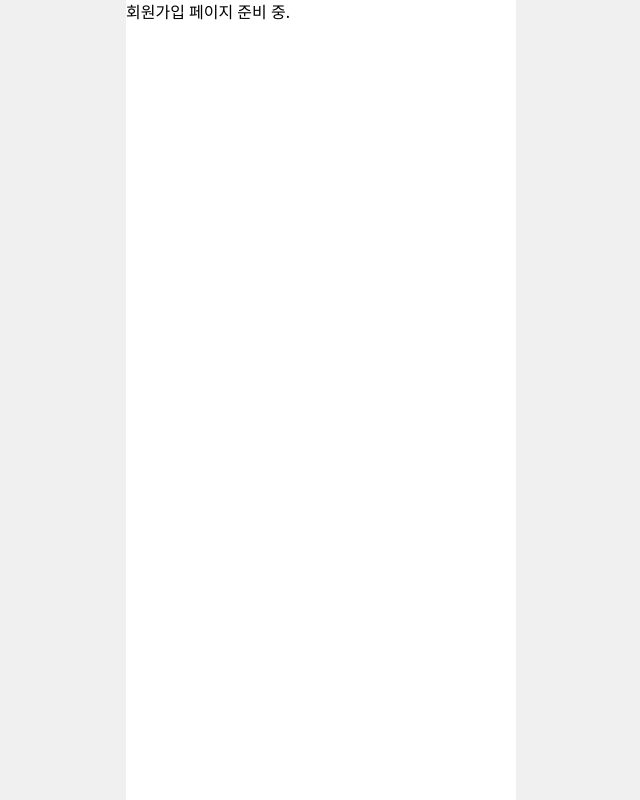
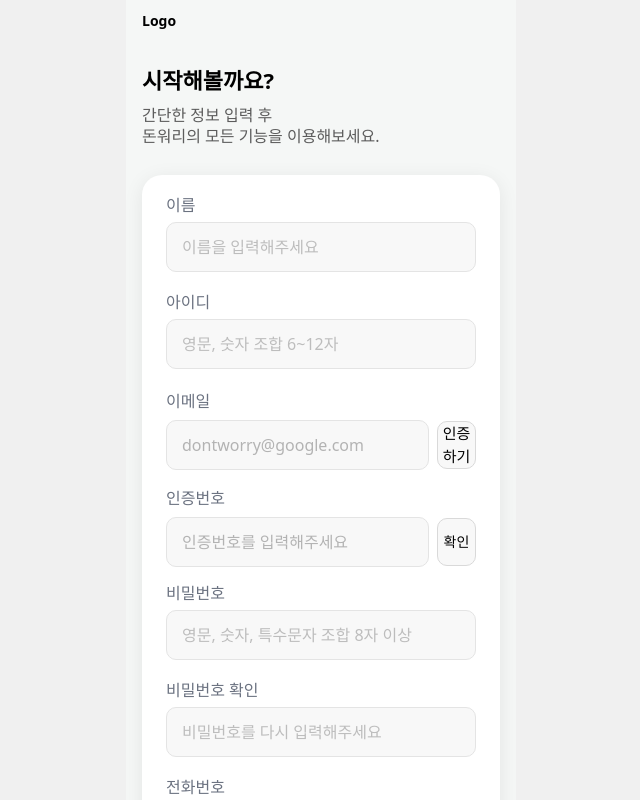
Before and after one commit to SWUWEB/DonWorry-FE, a React (Vite) app: page /signup in a window 1280 px wide. Shown: the top 800 px of the page, without its empty margins (319-959 px from the left). Built offline with nearby package versions, Linux system fonts and the light colour scheme; a web font is replaced by a local one.

Commit message:
feat: implement signup UI

```diff
--- /dev/null
+++ b/src/features/auth/SignUp.module.css
@@ -0,0 +1,56 @@
+.authWrapper {
+  width: 390px;
+  display: flex;
+  flex-direction: column;
+  align-items: center;
+  margin-top: 0;
+}
+
+.container {
+  min-height: 100vh;
+  background-color: #f5f7f6;
+  display: flex;
+  flex-direction: column;
+  align-items: center;
+}
+
+.topSection {
+  width: 358px;
+  display: flex;
+  flex-direction: column;
+  align-items: flex-start;
+  margin-top: 10px;
+}
+
+.logo {
+  font-size: 14px;
+  font-weight: 700;
+  margin-bottom: 36px;
+}
+
+.title {
+  font-size: 22px;
+  font-weight: 600;
+  line-height: 1.2;
+  margin: 0;
+}
+
+.description {
+  margin-top: 12px;
+  font-size: 16px;
+  font-weight: 400;
+  line-height: 1.3;
+  color: #5C5C5C;
+  text-align: left;
+}
+
+.card {
+  width: 100%;
+  max-width: 358px;
+  margin-top: 28px;
+  padding: 20px 24px;
+  background: white;
+  border-radius: 20px;
+  box-shadow: 0 4px 20px rgba(0,0,0,.08);
+  padding-bottom: 48px;
+}
--- /dev/null
+++ b/src/features/auth/SignUp.tsx
@@ -0,0 +1,28 @@
+import styles from './SignUp.module.css'
+import SignUpForm from './components/SignUpForm'
+
+export default function SignUp() {
+  return (
+    <main className={styles.container}>
+      <div className={styles.authWrapper}>
+
+        <section className={styles.topSection}>
+          <div className={styles.logo}>Logo</div>
+
+          <h1 className={styles.title}>시작해볼까요?</h1>
+
+          <p className={styles.description}>
+            간단한 정보 입력 후
+            <br />
+            돈워리의 모든 기능을 이용해보세요.
+          </p>
+        </section>
+
+        <section className={styles.card}>
+          <SignUpForm />
+        </section>
+
+      </div>
+    </main>
+  )
+}
--- a/src/features/auth/components/InputField.module.css
+++ b/src/features/auth/components/InputField.module.css
@@ -13,7 +13,7 @@
 }
 
 .input {
-  height: 56px;
+  height: 50px;
   padding: 0 15px;
   border: 1px solid #E4E4E4;
   border-radius: 10px;
--- /dev/null
+++ b/src/features/auth/components/SignUpForm.module.css
@@ -0,0 +1,79 @@
+.buttonGroup {
+  margin-top: 28px;
+}
+
+.loginLink {
+  margin-top: 16px;
+  text-align: center;
+  font-size: 12px;
+  font-weight: 400;
+  color: #666666;
+}
+
+.loginLink span {
+  font-weight: 600;
+  color: #2F7F82;
+  cursor: pointer;
+}
+
+.inputWithButton {
+  display: flex;
+  flex-direction: column;
+  gap: 7px;
+  margin-bottom: 16px;
+}
+
+.row {
+  display: flex;
+  gap: 8px;
+  align-items:center;
+}
+
+.label {
+  font-size: 16px;
+  font-weight: 400;
+  color: #6B7280;
+}
+
+.input {
+  flex: 1;
+  height: 50px;
+  padding: 0 15px;
+  border: 1px solid #E4E4E4;
+  border-radius: 10px;
+  background: #F8F8F8;
+  font-size: 16px;
+  outline: none;
+}
+
+.input::placeholder {
+  color: #B3B3B3;
+  font-weight: 400;
+
+}
+
+
+.smallButton {
+  width: 82px;
+  height: 48px;
+  border: 1px solid #D9D9D9;
+  border-radius: 10px;
+  background: #F8F8F8;
+  font-size: 15px;
+  font-weight: 500;
+  cursor: pointer;
+}
+
+.confirmButton {
+  width: 55px;
+  height: 48px;
+  border: 1px solid #D9D9D9;
+  border-radius: 10px;
+  background: #F8F8F8;
+  font-size: 14px;
+  font-weight: 500;
+  cursor: pointer;
+}
+.formField {
+  margin-bottom: 20px;
+}
--- /dev/null
+++ b/src/features/auth/components/SignUpForm.tsx
@@ -0,0 +1,194 @@
+import InputField from './InputField'
+import PrimaryButton from './PrimaryButton'
+import { useState } from 'react'
+import styles from './SignUpForm.module.css'
+import ErrorMessage from './ErrorMessage'
+
+
+export default function SignUpForm() {
+  const [name, setName] = useState('')
+  const [id, setId] = useState('')
+
+  const [email, setEmail] = useState('')
+  const [code, setCode] = useState('')
+
+  const [password, setPassword] = useState('')
+  const [passwordCheck, setPasswordCheck] = useState('')
+
+  const [phone, setPhone] = useState('')
+
+  const isValidId = /^(?=.*[A-Za-z])(?=.*\d)[A-Za-z\d]{6,12}$/.test(id)
+  const isValidPassword = /^(?=.*[A-Za-z])(?=.*\d)(?=.*[!@#$%^&*(),.?":{}|<>]).{8,}$/.test(password)
+  const isPasswordMatch = password === passwordCheck
+  const isValidEmail = /^[^\s@]+@[^\s@]+\.[^\s@]+$/.test(email)
+  const isValidPhone = /^010-\d{4}-\d{4}$/.test(phone)
+
+
+
+  return (
+    <>
+    <div className={styles.formField}>
+      <InputField
+        label="이름"
+        placeholder="이름을 입력해주세요"
+        value={name}
+        onChange={(e) => setName(e.target.value)}
+      />
+      </div>
+
+
+    <div className={styles.formField}>
+      <InputField
+        label="아이디"
+        placeholder="영문, 숫자 조합 6~12자"
+        value={id}
+        onChange={(e) => setId(e.target.value)}
+      />
+      {id.length > 0 && (
+
+  <ErrorMessage
+    type={isValidId ? 'success' : 'error'}
+    message={
+      isValidId
+        ? '사용 가능한 아이디입니다.'
+        : '영문, 숫자 조합 6~12자로 입력해주세요.'
+    }
+  />
+)}
+</div>
+
+
+      <div className={styles.inputWithButton}>
+       <label className={styles.label}>이메일</label>
+
+       <div className={styles.row}>
+        <input
+         className={styles.input}
+         placeholder="dontworry@google.com"
+         value={email}
+         onChange={(e) => setEmail(e.target.value)}
+       />
+
+       <button
+        type="button"
+        className={styles.smallButton}
+        disabled={!isValidEmail}
+       >
+        인증하기
+       </button>
+    </div>
+  </div>
+
+
+  {email.length > 0 && (
+  <ErrorMessage
+    type={isValidEmail ? 'success' : 'error'}
+    message={
+      isValidEmail
+        ? '올바른 이메일 형식입니다.'
+        : '올바른 이메일 형식이 아닙니다.'
+    }
+  />
+)}
+
+
+      <div className={styles.inputWithButton}>
+       <label className={styles.label}>인증번호</label>
+
+       <div className={styles.row}>
+         <input
+          className={styles.input}
+          placeholder="인증번호를 입력해주세요"
+          value={code}
+          onChange={(e) => setCode(e.target.value)}
+        />
+
+    <button
+      type="button"
+      className={styles.confirmButton}
+    >
+      확인
+    </button>
+  </div>
+</div>
+
+    <div className={styles.formField}>
+      <InputField
+        label="비밀번호"
+        placeholder="영문, 숫자, 특수문자 조합 8자 이상"
+        type="password"
+        value={password}
+        onChange={(e) => setPassword(e.target.value)}
+      />
+
+      {password.length > 0 && (
+  <ErrorMessage
+    type={isValidPassword ? 'success' : 'error'}
+    message={
+      isValidPassword
+        ? '올바른 비밀번호입니다.'
+        : '비밀번호가 조건을 만족하지 않습니다.'
+    }
+  />
+)}
+</div>
+
+    <div className={styles.formField}>
+      <InputField
+        label="비밀번호 확인"
+        placeholder="비밀번호를 다시 입력해주세요"
+        type="password"
+        value={passwordCheck}
+        onChange={(e) => setPasswordCheck(e.target.value)}
+      />
+      </div>
+
+
+
+      {password.length > 0 && passwordCheck.length > 0 && (
+        <ErrorMessage
+          type={isPasswordMatch ? 'success' : 'error'}
+          message={
+          isPasswordMatch
+            ? '비밀번호가 일치합니다.'
+            : '비밀번호가 일치하지 않습니다.'
+          }
+        />
+      )}
+
+
+    <div className={styles.formField}>
+      <InputField
+        label="전화번호"
+        placeholder="010-0000-0000"
+        value={phone}
+        onChange={(e) => setPhone(e.target.value)}
+      />
+
+
+
+      {phone.length > 0 && (
+        <ErrorMessage
+          type={isValidPhone ? 'success' : 'error'}
+          message={
+            isValidPhone
+              ? '올바른 전화번호 형식입니다.'
+              : '010-0000-0000 형식으로 입력해주세요.'
+          }
+        />
+      )}
+      </div>
+
+      <div className={styles.buttonGroup}>
+  <PrimaryButton>
+    회원가입
+  </PrimaryButton>
+</div>
+
+<p className={styles.loginLink}>
+  이미 계정이 있으신가요?
+  <span> 로그인</span>
+</p>
+    </>
+  )
+}
--- /dev/null
+++ b/src/features/auth/components/SignUpLink.module.css
@@ -0,0 +1,16 @@
+.text {
+  margin-top: 3px;
+  text-align: center;
+  font-size: 14px;
+  font-weight: 400;
+  color: #000000;
+}
+
+.link {
+  font-weight: 600;
+  cursor: pointer;
+}
+
+.link:hover {
+  text-decoration: underline;
+}
--- /dev/null
+++ b/src/features/auth/components/SignUpLink.tsx
@@ -0,0 +1,10 @@
+import styles from './SignUpLink.module.css'
+
+export default function SignUpLink() {
+  return (
+    <p className={styles.text}>
+      아직 계정이 없으신가요?
+      <span className={styles.link}> 회원가입</span>
+    </p>
+  )
+}
--- a/src/pages/SignUpPage.tsx
+++ b/src/pages/SignUpPage.tsx
@@ -1,3 +1,5 @@
+import SignUp from '@/features/auth/SignUp'
+
 export default function SignUpPage() {
-  return <div>회원가입 페이지 준비 중.</div>
+  return <SignUp />
 }
```
